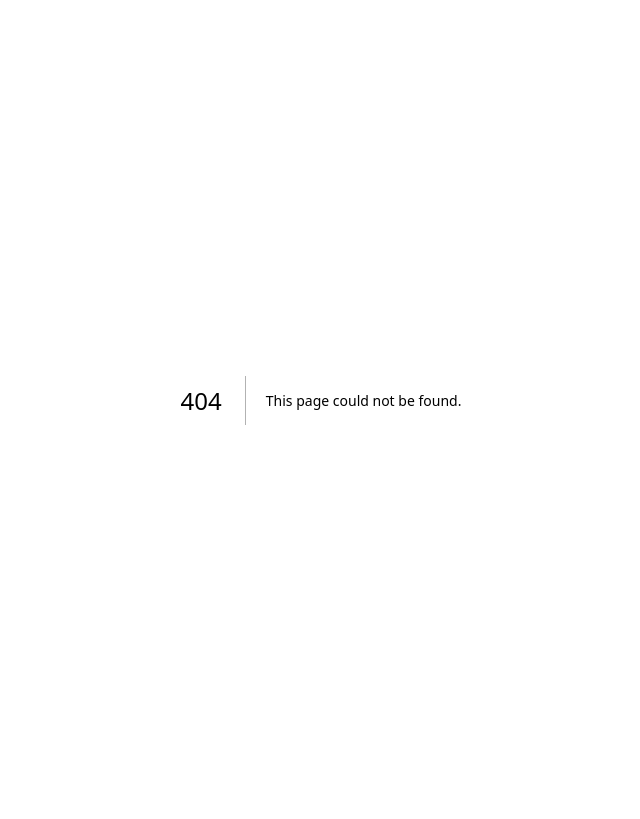
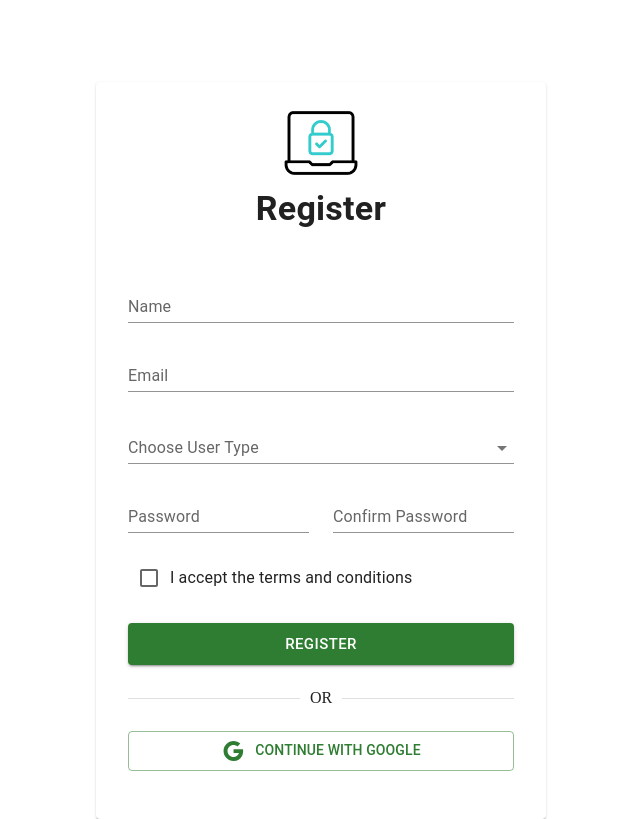
Before and after one commit to anowarzz/WE-SERVE-A-Project-with-Asynchronous-Minds, a Next.js app: page /register in a window 1280 px wide. Before the commit this address had no page. Shown: the whole page, without its empty margins (319-959 px from the left). Built offline with nearby package versions, Linux system fonts and the light colour scheme.

Commit message:
desigining the register page

```diff
--- a/pages/login.js
+++ b/pages/login.js
@@ -76,7 +76,7 @@ const Login = () => {
                 color="success"
                 sx={{
                   "&:hover": {
-                    backgroundColor: "#078586",
+                    backgroundColor: "#2196f3",
                   },
                 }}
               >
--- /dev/null
+++ b/pages/register.js
@@ -0,0 +1,185 @@
+import {
+  Button,
+  Checkbox,
+  Divider,
+  FormControl,
+  FormControlLabel,
+  FormGroup,
+  InputAdornment,
+  InputLabel,
+  MenuItem,
+  Paper,
+  Select,
+  TextField,
+  Typography,
+} from "@mui/material";
+import { Box, Stack } from "@mui/system";
+import React, { useState } from "react";
+import Textarea from "@mui/joy/Textarea";
+import AnimateLog from "../assets/Login/login-animate.gif";
+import AnimateLock from "../assets/Login/login.gif";
+import Image from "next/image";
+import GoogleIcon from "@mui/icons-material/Google";
+
+const Register = () => {
+  const [userInfo, setUserInfo] = useState({
+    name: "",
+    email: "",
+    accountType: "",
+    password: "",
+    confirmPassword: "",
+    terms: false,
+  });
+
+//   Collecting the input value of Register form
+
+  const handleInputChange = (event) => {
+    setUserInfo((prevState) => ({
+      ...prevState,
+      [event.target.name]: [event.target.value],
+    }));
+  };
+
+  const handleRegisterInfo = (event) => {
+    event.preventDefault();
+    console.log(userInfo);
+  };
+
+  return (
+    <Box
+      sx={{
+        width: "100%",
+        margin: "50px auto",
+        boxShadow: "inherit",
+        display: "flex",
+        justifyContent: "center",
+        alignItems: "center",
+        height: "80vh",
+        padding: "2rem",
+      }}
+    >
+      <Stack width="450px" margin="auto">
+        <Paper
+          sx={{
+            paddingTop: "1rem",
+            paddingLeft: "2rem",
+            paddingRight: "2rem",
+            paddingBottom: "3rem",
+          }}
+        >
+          <Stack justifyContent="center" alignItems="center">
+            <Image priority src={AnimateLock} alt="icon" maxwidth="90" height="90" />
+
+            <Typography
+              variant="h4"
+              textAlign="center"
+              fontWeight="bold"
+              marginBottom="2rem"
+              paddingBottom="1rem"
+            >
+              Register
+            </Typography>
+          </Stack>
+
+          <form onSubmit={handleRegisterInfo}>
+            <Stack spacing={3}>
+              <TextField
+                id="name"
+                type="text"
+                label="Name"
+                variant="standard"
+                size="small"
+                autoComplete="off"
+                onChange={(e) => setUserInfo({...userInfo, name: e.target.value})}
+              />
+
+              <TextField
+                id="email"
+                type="email"
+                label="Email"
+                variant="standard"
+                size="small"
+                autoComplete="off"
+                onChange={(e) => setUserInfo({...userInfo, email: e.target.value})}
+              />
+              <FormControl variant="standard">
+                <InputLabel id="account-type">Choose User Type</InputLabel>
+                <Select
+                  labelId="account-type"
+                  id="account-type"
+                  value= {userInfo?.accountType}
+                  onChange={(e) => setUserInfo({...userInfo, accountType: e.target.value})}
+                  label=""
+                >
+                  <MenuItem value="">{/* <em>None</em> */}</MenuItem>
+                  <MenuItem value="user">User</MenuItem>
+                  <MenuItem value="moderator">Moderator</MenuItem>
+                  {/* <MenuItem value={30}>Admin</MenuItem> */}
+                </Select>
+              </FormControl>
+
+              <Stack direction="row" spacing={3}>
+                <TextField
+                  id="password"
+                  label="Password"
+                  type="password"
+                  variant="standard"
+                  size="small"
+                  onChange={(e) => setUserInfo({...userInfo, password: e.target.value})}
+                />
+                <TextField
+                  id="confirm-password"
+                  label="Confirm Password"
+                  type="password"
+                  variant="standard"
+                  size="small"
+                  onChange={(e) => setUserInfo({...userInfo, confirmPassword: e.target.value})}
+                />
+
+              </Stack>
+            <FormControlLabel label={`I accept the terms and conditions`} control={ <Checkbox /> } />
+
+              <Button
+                type="submit"
+                size="large"
+                variant="contained"
+                color="success"
+                sx={{
+                  "&:hover": {
+                    backgroundColor: "#2196f3",
+                  },
+                }}
+              >
+                Register
+              </Button>
+
+              <Divider
+                sx={{ margin: "0px", padding: "0px", fontFamily: "railway" }}
+              >
+                OR
+              </Divider>
+              <Button
+                size="large"
+                variant="outlined"
+                color="success"
+                sx={{
+                  "&:hover": {
+                    backgroundColor: "#2E7D32",
+                    color: "white",
+                  },
+                }}
+              >
+                <GoogleIcon sx={{ marginRight: "10px" }} />
+                <Typography variant="subtitle2">
+                  Continue With Google
+                </Typography>
+              </Button>
+            </Stack>
+          </form>
+        </Paper>
+      </Stack>
+    </Box>
+  );
+};
+
+export default Register;
```
Also changed, not shown: assets/Login/document.png (added), assets/Login/key.png (added).
